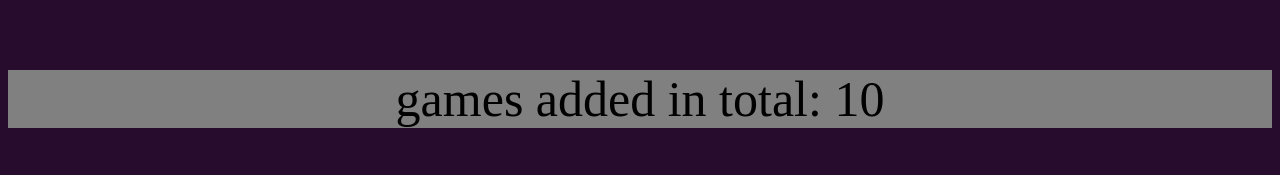
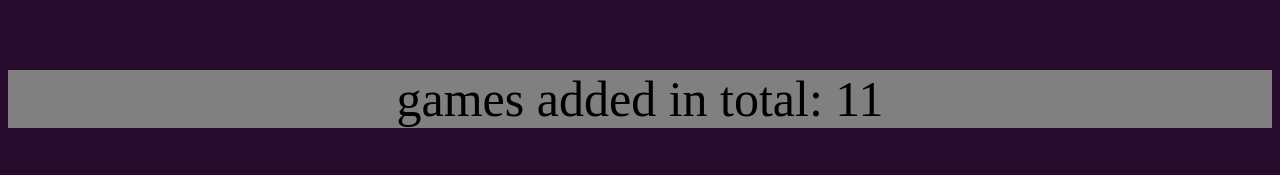
Before and after one commit to kongydabot/mathgames, a plain HTML site: page unblocked.html in a window 1280 px wide. Shown: the part 1395-1570 px from the top of the page. Drawn offline with Linux system fonts and the light colour scheme.

Commit message:
test
Updated the total number of games listed and made minor adjustments to the HTML structure.

```diff
--- a/unblocked.html
+++ b/unblocked.html
@@ -303,6 +303,6 @@
 <br>
 <br>
 <br>
-<p class="normal">games added in total: 10</p>
+<p class="normal">games added in total: 11</p>
 <p class="normal">made by kong yang<br>hope you like this website!</p>
 </body>
```
